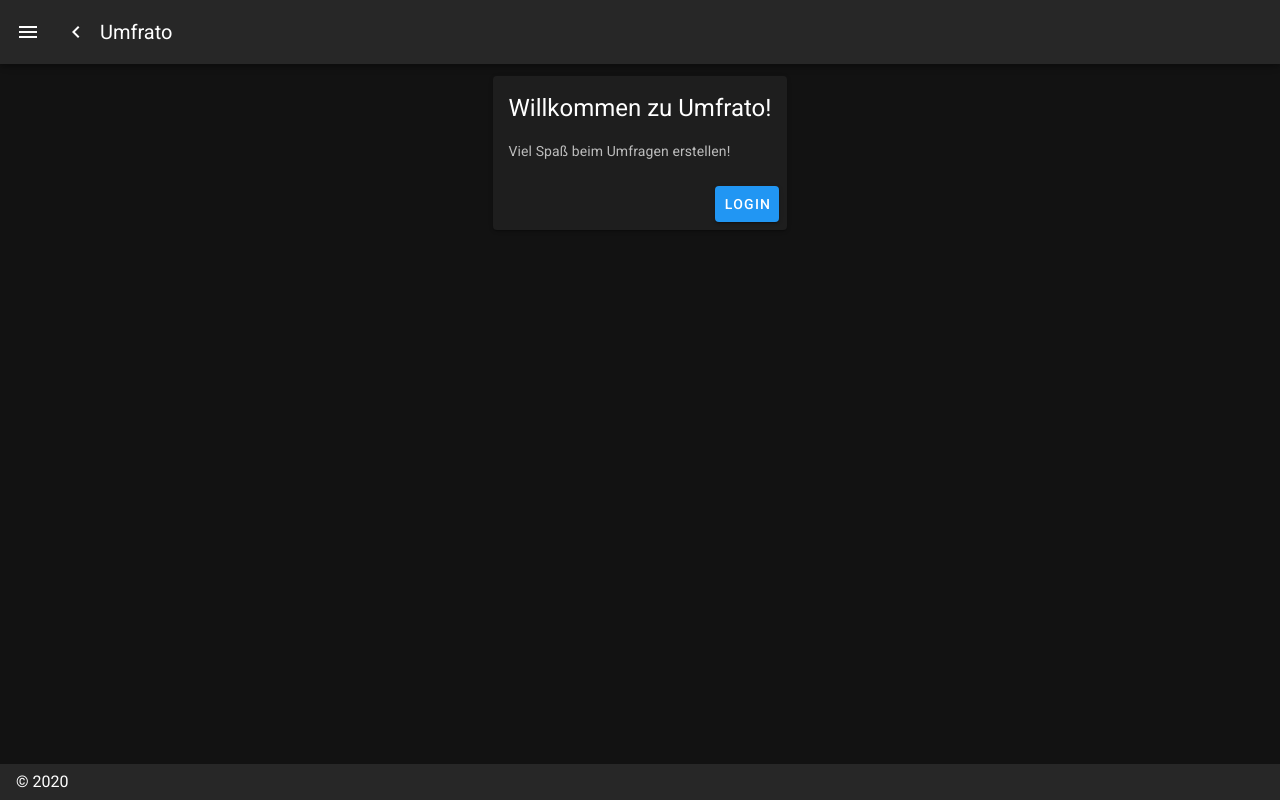
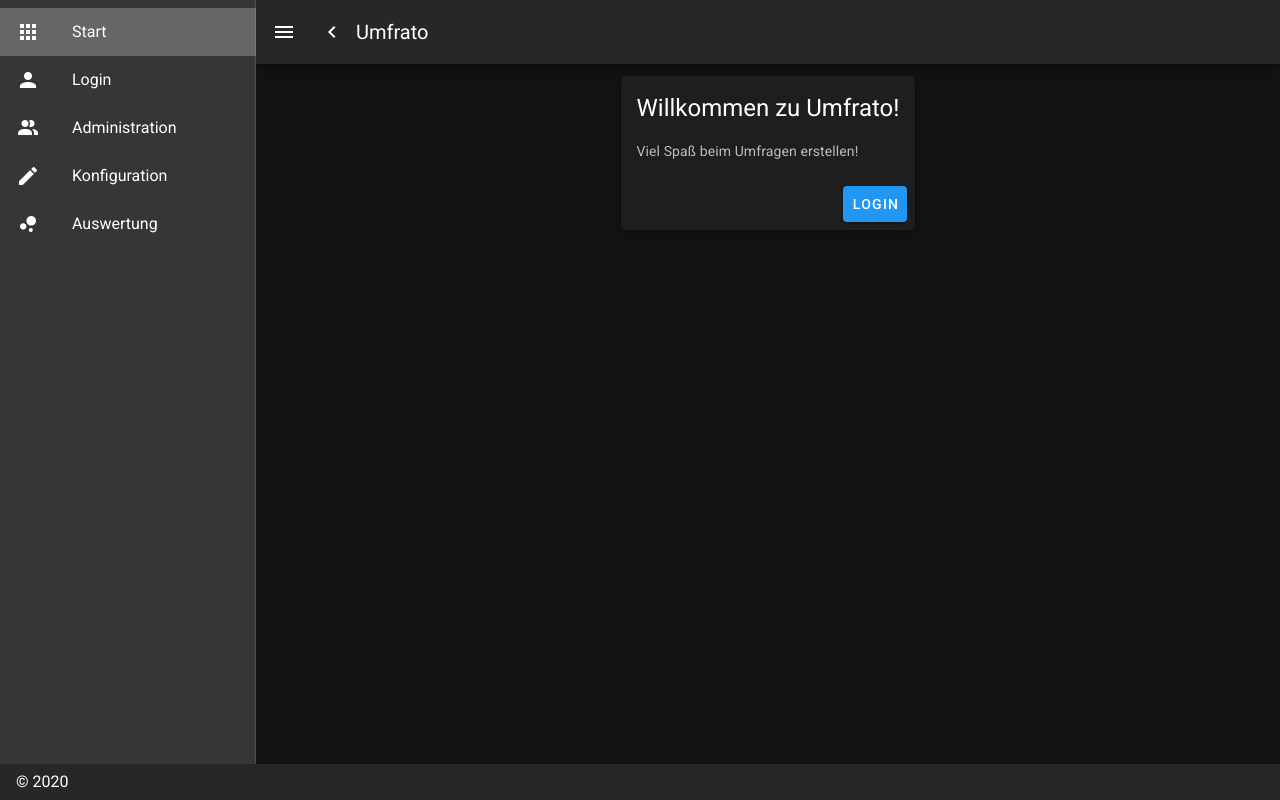
Before and after one commit to MYahiatene/PollApp, a Nuxt app: page / in a window 1280 px wide. Built offline with nearby package versions, Linux system fonts and the light colour scheme.

Commit message:
refs #13892 @0.5h new Vuex.store führt zu anderer Fehlermeldung wieder gelöscht

```diff
--- a/src/main/vue/layouts/default.vue
+++ b/src/main/vue/layouts/default.vue
@@ -48,7 +48,7 @@ export default {
     data() {
         return {
             clipped: false,
-            drawer: false,
+            drawer: true,
             fixed: false,
             items: [
                 {
@@ -57,19 +57,19 @@ export default {
                     to: '/',
                 },
                 {
-                    icon: 'mdi-apps',
+                    icon: 'mdi-account',
                     title: 'Login',
                     to: '/Login',
+                },
+                {
+                    icon: 'mdi-account-multiple',
+                    title: 'Administration',
+                    to: '/Administration',
                 },
                 {
                     icon: 'mdi-pencil',
                     title: 'Konfiguration',
                     to: '/Configuration',
-                },
-                {
-                    icon: 'mdi-setting',
-                    title: 'Administration',
-                    to: '/Administration',
                 },
                 {
                     icon: 'mdi-chart-bubble',
--- a/src/main/vue/pages/Login.vue
+++ b/src/main/vue/pages/Login.vue
@@ -33,6 +33,11 @@ export default {
             },
         }
     },
+    computed: {
+        ...mapGetters({
+            authenticated: 'isAuthenticated',
+        }),
+    },
     methods: {
         ...mapMutations(['authenticate']),
         login() {
@@ -42,11 +47,7 @@ export default {
             }
         },
     },
-    computed: {
-        ...mapGetters({
-            authenticated: 'isAuthenticated',
-        }),
-    },
 }
 </script>
+
 <style scoped></style>
```
